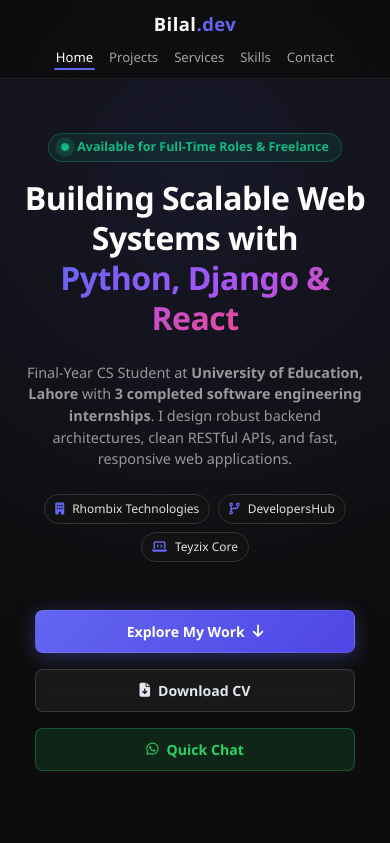
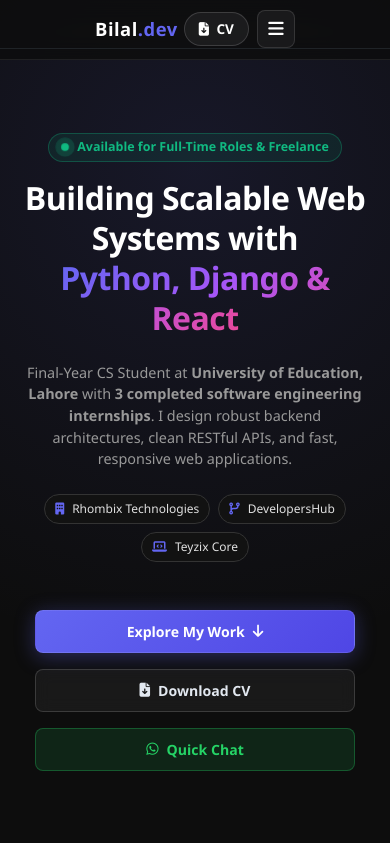
Before and after one commit to bilalshafqat35-debug/Bilal_portfolio, a Django app: page / in a window 390 px wide. Shown: the top 843 px of the page. Run offline with Django 5.2, Linux system fonts and the light colour scheme; data that the repository does not hold is empty.

Commit message:
feat: implement professional glassmorphic mobile drawer navigation

```diff
--- a/portfolio/templates/portfolio/base.html
+++ b/portfolio/templates/portfolio/base.html
@@ -11,6 +11,86 @@
     <link rel="stylesheet" href="https://cdnjs.cloudflare.com/ajax/libs/font-awesome/6.4.0/css/all.min.css">
 
     <style>
+        /* --- SLEEK MOBILE DRAWER & NAV STYLING --- */
+.btn-cv-pill {
+    background: rgba(255, 255, 255, 0.06);
+    color: #FFFFFF !important;
+    border: 1px solid rgba(255, 255, 255, 0.15);
+    border-radius: 20px;
+    padding: 6px 14px;
+    font-size: 0.85rem;
+    font-weight: 600;
+    text-decoration: none;
+    transition: all 0.2s ease;
+}
+
+.btn-cv-pill:hover {
+    background: rgba(255, 255, 255, 0.12);
+    border-color: #FFFFFF;
+}
+
+.mobile-menu-trigger {
+    background: rgba(255, 255, 255, 0.05);
+    border: 1px solid rgba(255, 255, 255, 0.12);
+    border-radius: 8px;
+    color: #FFFFFF;
+    width: 38px;
+    height: 38px;
+    display: inline-flex;
+    align-items: center;
+    justify-content: center;
+    font-size: 1.1rem;
+    cursor: pointer;
+    transition: all 0.2s ease;
+}
+
+.mobile-menu-trigger:active {
+    transform: scale(0.95);
+    background: rgba(255, 255, 255, 0.1);
+}
+
+/* Dropdown Drawer */
+.mobile-drawer {
+    max-height: 0;
+    overflow: hidden;
+    background: rgba(13, 17, 23, 0.95);
+    backdrop-filter: blur(16px);
+    -webkit-backdrop-filter: blur(16px);
+    border-bottom: 1px solid rgba(255, 255, 255, 0.08);
+    transition: max-height 0.4s cubic-bezier(0.16, 1, 0.3, 1);
+}
+
+.mobile-drawer.open {
+    max-height: 420px;
+}
+
+.mobile-drawer-links {
+    list-style: none;
+    padding: 16px 20px;
+    margin: 0;
+}
+
+.mobile-drawer-links li {
+    margin-bottom: 6px;
+}
+
+.mobile-nav-link {
+    display: flex;
+    align-items: center;
+    color: #E2E8F0;
+    text-decoration: none;
+    font-size: 1.05rem;
+    font-weight: 600;
+    padding: 10px 14px;
+    border-radius: 8px;
+    transition: all 0.2s ease;
+}
+
+.mobile-nav-link:hover,
+.mobile-nav-link:active {
+    background: rgba(99, 102, 241, 0.12);
+    color: #FFFFFF;
+}
         /* Ensure mobile navbar links display horizontally like laptop */
 @media (max-width: 768px) {
     .navbar-custom {
@@ -918,16 +998,16 @@
 </head>
 <body>
 
-        <!-- Sticky Glassmorphic Navbar (Same on Mobile & Laptop) -->
+        <!-- Modern Sticky Navbar -->
 <nav class="navbar-custom">
-    <div class="container d-flex flex-wrap justify-content-between align-items-center">
+    <div class="container d-flex justify-content-between align-items-center">
         <!-- Logo -->
         <a href="#home" class="navbar-brand-custom">
             Bilal<span>.dev</span>
         </a>
 
-        <!-- Navigation Links (Visible on BOTH Laptop AND Mobile) -->
-        <ul class="nav-links-desktop d-flex align-items-center mb-0">
+        <!-- Desktop Links (Hidden on mobile, clean on laptop) -->
+        <ul class="nav-links-desktop d-none d-md-flex align-items-center mb-0">
             <li><a href="#home" class="nav-link-custom active">Home</a></li>
             <li><a href="#projects" class="nav-link-custom">Projects</a></li>
             <li><a href="#services" class="nav-link-custom">Services</a></li>
@@ -935,12 +1015,36 @@
             <li><a href="#contact" class="nav-link-custom">Contact</a></li>
         </ul>
 
-        <!-- Action Button (Visible on tablets and larger) -->
-        <div class="d-none d-sm-flex align-items-center gap-2">
-            <a href="{% static 'resume/Muhammad_Bilal_Resume.pdf' %}" download class="btn btn-sm btn-outline-light" style="border-radius: 6px; padding: 6px 14px; font-size: 0.85rem;">
-                <i class="fas fa-download me-1"></i> CV
+        <!-- Right Side Actions -->
+        <div class="d-flex align-items-center gap-2">
+            <!-- CV Button (Visible on both Mobile and Laptop) -->
+            <a href="{% static 'resume/Muhammad_Bilal_Resume.pdf' %}" download class="btn-cv-pill">
+                <i class="fas fa-file-arrow-down me-1"></i> CV
             </a>
-            <a href="#contact" class="nav-btn-cta" style="padding: 6px 16px; font-size: 0.85rem;">Let's Talk</a>
+
+            <!-- Let's Talk Button (Laptop only) -->
+            <a href="#contact" class="nav-btn-cta d-none d-md-inline-block">Let's Talk</a>
+
+            <!-- Modern Mobile Menu Trigger (Mobile only) -->
+            <button class="mobile-menu-trigger d-md-none" id="mobileMenuBtn" aria-label="Toggle Navigation">
+                <i class="fas fa-bars" id="mobileMenuIcon"></i>
+            </button>
+        </div>
+    </div>
+
+    <!-- Smooth Mobile Dropdown Drawer -->
+    <div class="mobile-drawer d-md-none" id="mobileDrawer">
+        <ul class="mobile-drawer-links">
+            <li><a href="#home" class="mobile-nav-link"><i class="fas fa-house me-3 text-indigo"></i>Home</a></li>
+            <li><a href="#projects" class="mobile-nav-link"><i class="fas fa-layer-group me-3 text-indigo"></i>Projects</a></li>
+            <li><a href="#services" class="mobile-nav-link"><i class="fas fa-bolt me-3 text-indigo"></i>Services</a></li>
+            <li><a href="#skills" class="mobile-nav-link"><i class="fas fa-microchip me-3 text-indigo"></i>Skills</a></li>
+            <li><a href="#contact" class="mobile-nav-link"><i class="fas fa-paper-plane me-3 text-indigo"></i>Contact</a></li>
+        </ul>
+        <div class="p-3 pt-0">
+            <a href="#contact" class="btn-primary-cta w-100 justify-content-center text-center mobile-nav-link">
+                Let's Talk <i class="fas fa-arrow-right ms-2"></i>
+            </a>
         </div>
     </div>
 </nav>
@@ -985,6 +1089,29 @@
 
     <!-- Scripts -->
     <script>
+        // --- MOBILE DRAWER TOGGLE ---
+const mobileMenuBtn = document.getElementById('mobileMenuBtn');
+const mobileDrawer = document.getElementById('mobileDrawer');
+const mobileMenuIcon = document.getElementById('mobileMenuIcon');
+
+if (mobileMenuBtn && mobileDrawer) {
+    mobileMenuBtn.addEventListener('click', () => {
+        mobileDrawer.classList.toggle('open');
+        if (mobileDrawer.classList.contains('open')) {
+            mobileMenuIcon.classList.replace('fa-bars', 'fa-times');
+        } else {
+            mobileMenuIcon.classList.replace('fa-times', 'fa-bars');
+        }
+    });
+
+    // Auto-close drawer when any link is clicked
+    mobileDrawer.querySelectorAll('.mobile-nav-link').forEach(link => {
+        link.addEventListener('click', () => {
+            mobileDrawer.classList.remove('open');
+            mobileMenuIcon.classList.replace('fa-times', 'fa-bars');
+        });
+    });
+}
         // --- MOBILE MENU TOGGLE ---
         const menuToggle = document.getElementById('menuToggle');
         const fullscreenMenu = document.getElementById('fullscreenMenu');
```
